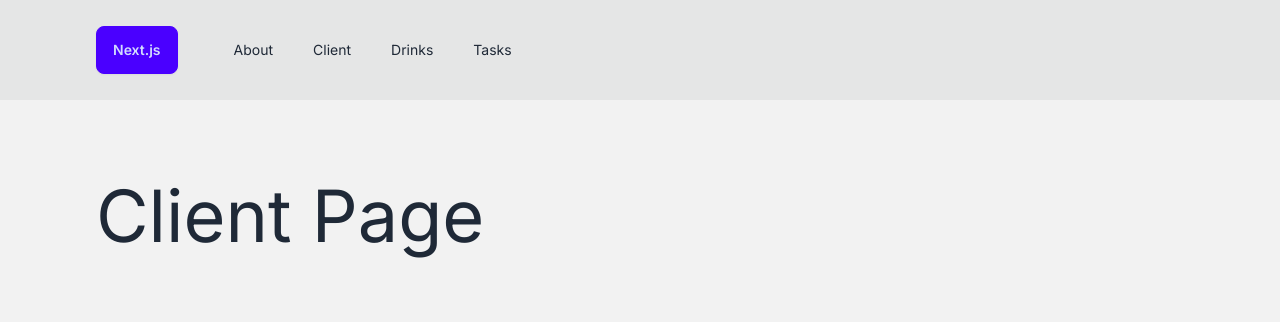
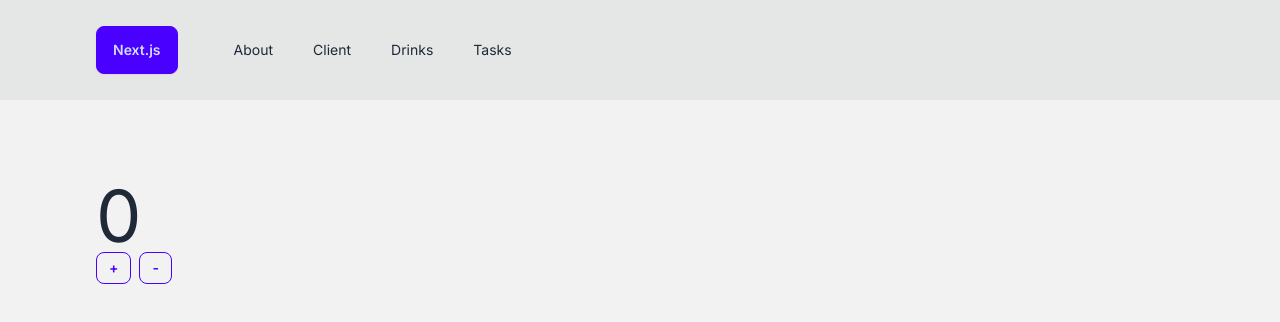
Before and after one commit to moisens/nextjs-course-openai, a Next.js app: page /client in a window 1280 px wide. Shown: the top 322 px of the page. Built offline with nearby package versions, Linux system fonts and the light colour scheme.

Commit message:
counter challenge fetch data loading component

```diff
--- a/app/client/page.js
+++ b/app/client/page.js
@@ -1,7 +1,32 @@
+"use client";
+import { useState } from "react";
+
 const ClientPage = () => {
+  const [count, setCount] = useState(0);
+  const handleIncreaseCount = () => {
+    setCount((prevCount) => prevCount + 1);
+  };
+  const handleDecreaseCount = () => {
+    setCount((prevCount) => prevCount - 1);
+  };
+
   return (
     <div>
-      <h1 className="text-7xl">Client Page</h1>
+      <h1 className="text-7xl">{count}</h1>
+      <div className="flex gap-2">
+        <button
+          className="btn btn-sm btn-outline btn-primary"
+          onClick={handleIncreaseCount}
+        >
+          +
+        </button>
+        <button
+          className="btn btn-sm btn-outline btn-primary"
+          onClick={handleDecreaseCount}
+        >
+          -
+        </button>
+      </div>
     </div>
   );
 };
--- /dev/null
+++ b/app/drinks/loading.js
@@ -0,0 +1,7 @@
+import React from "react";
+
+const loading = () => {
+  return <span className="loading loading-dots loading-lg"></span>;
+};
+
+export default loading;
--- a/app/drinks/page.js
+++ b/app/drinks/page.js
@@ -1,4 +1,14 @@
-const DrinksPage = () => {
+const fetchData = async () => {
+  await new Promise((resolve) => setTimeout(resolve, 1000));
+  const url = "https://www.thecocktaildb.com/api/json/v1/1/search.php?f=a";
+  const response = await fetch(url);
+  const data = await response.json();
+  return data;
+};
+
+const DrinksPage = async () => {
+  const data = await fetchData();
+  console.log("Data fro server", data);
   return (
     <div>
       <h1 className="text-7xl">Drinks Page</h1>
--- a/app/page.js
+++ b/app/page.js
@@ -4,7 +4,10 @@ import Link from "next/link";
 const HomePage = () => {
   return (
     <div>
-      <h1 className="text-7xl">Home Page</h1>
+      <h1 className="text-5xl mb-4 font-bold">Nextjs</h1>
+      <Link href="/client" className="btn btn-accent">
+        Get started
+      </Link>
     </div>
   );
 };
```
